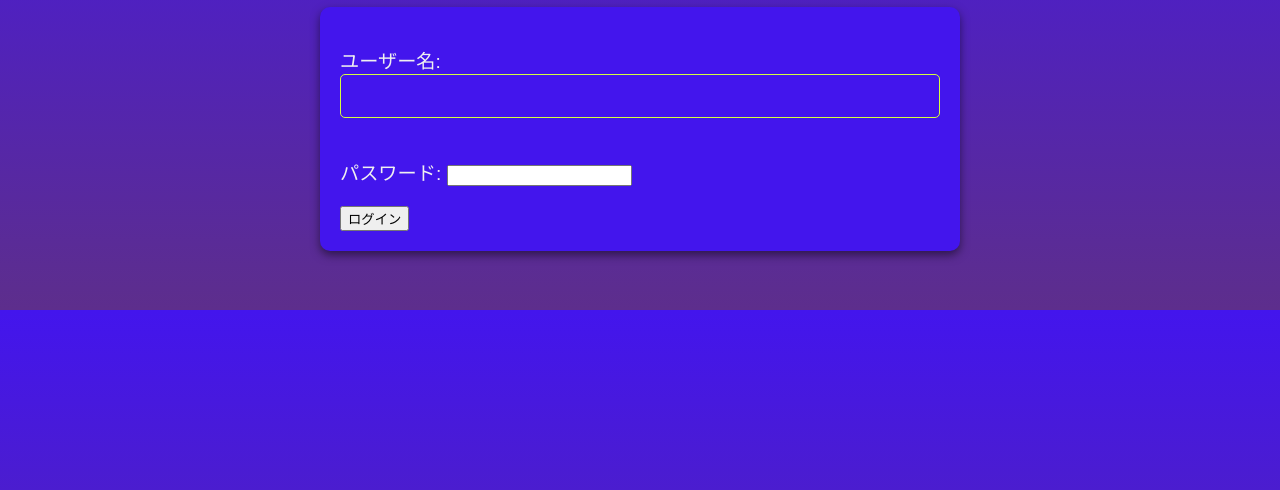
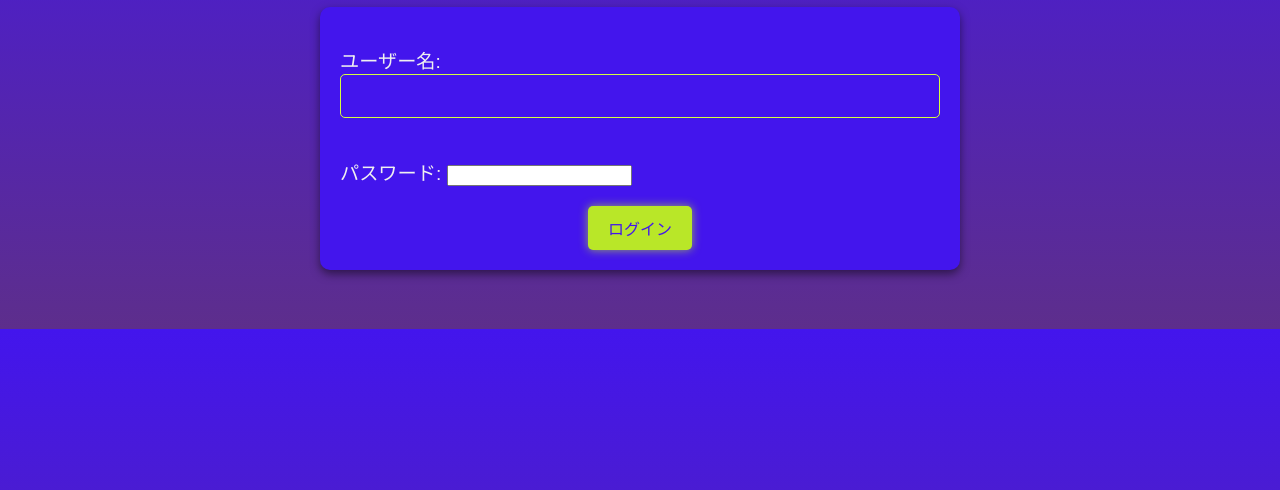
Before and after one commit to 05050505050505/diary-django, a Django app: page /login/ in a window 1280 px wide. Shown: the part 270-760 px from the top of the page. Run offline with Django 5.2, Linux system fonts and the light colour scheme.

Commit message:
change login.himl

```diff
--- a/myproject/templates/registration/login.html
+++ b/myproject/templates/registration/login.html
@@ -5,7 +5,7 @@
 <form method="post">
     {% csrf_token %}
     {{ form.as_p}}
-    <button type="submit">ログイン</button>
+    <button type="submit" class="button">ログイン</button>
 </form>
 
 {% endblock %}
```
Also changed, not shown: myproject/db.sqlite3.
